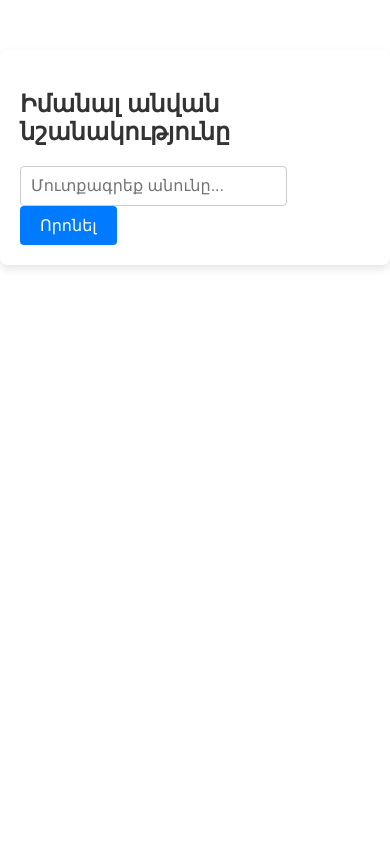
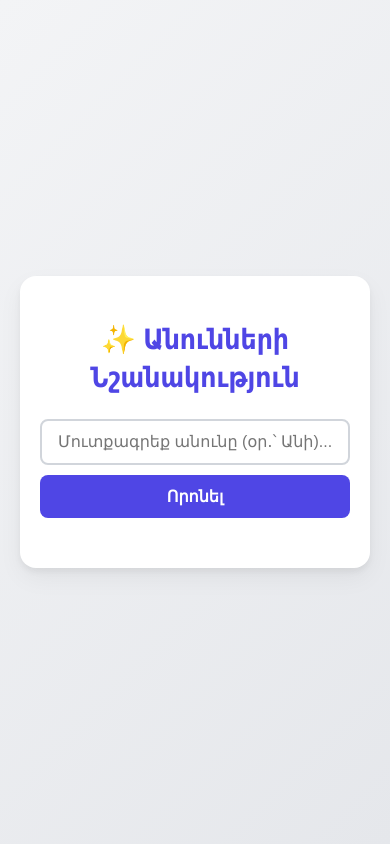
Before and after one commit to Narek201114/appNames3, a Flask app: page / in a window 390 px wide. Run offline with Flask 3, Linux system fonts and the light colour scheme.

Commit message:
Refactor index.html for improved design and layout
Updated the HTML structure and styling for better layout and responsiveness.

```diff
--- a/templates/index.html
+++ b/templates/index.html
@@ -2,34 +2,157 @@
 <html lang="hy">
 <head>
     <meta charset="UTF-8">
+    <meta name="viewport" content="width=device-width, initial-scale=1.0">
     <title>Անունների Նշանակություն</title>
     <style>
-        body { font-family: Arial, sans-serif; background-color: #f4f4f9; color: #333; max-width: 600px; margin: 50px auto; padding: 20px; background: white; border-radius: 8px; box-shadow: 0 4px 8px rgba(0,0,0,0.1); }
-        input[type="text"] { width: 70%; padding: 10px; font-size: 16px; border: 1px solid #ccc; border-radius: 4px; }
-        button { padding: 10px 20px; font-size: 16px; background-color: #007BFF; color: white; border: none; border-radius: 4px; cursor: pointer; }
-        button:hover { background-color: #0056b3; }
-        .result { margin-top: 20px; padding: 15px; background: #e9ecef; border-radius: 4px; white-space: pre-line; }
-        a { color: #007BFF; text-decoration: none; }
-        a:hover { text-decoration: underline; }
+        :root {
+            --primary-color: #4f46e5;
+            --primary-hover: #4338ca;
+            --bg-gradient: linear-gradient(135deg, #f3f4f6 0%, #e5e7eb 100%);
+            --card-bg: #ffffff;
+            --text-color: #1f2937;
+            --border-color: #d1d5db;
+        }
+
+        body {
+            font-family: 'Segoe UI', Tahoma, Geneva, Verdana, sans-serif;
+            background: var(--bg-gradient);
+            color: var(--text-color);
+            margin: 0;
+            padding: 0;
+            display: flex;
+            justify-content: center;
+            align-items: center;
+            min-height: 100vh;
+        }
+
+        .container {
+            background: var(--card-bg);
+            width: 100%;
+            max-width: 600px;
+            margin: 20px;
+            padding: 40px;
+            border-radius: 16px;
+            box-shadow: 0 10px 25px rgba(0, 0, 0, 0.05), 0 4px 6px rgba(0, 0, 0, 0.05);
+            box-sizing: border-box;
+            text-align: center;
+        }
+
+        h2 {
+            margin-bottom: 24px;
+            color: var(--primary-color);
+            font-size: 28px;
+        }
+
+        .search-box {
+            display: flex;
+            gap: 10px;
+            margin-bottom: 30px;
+        }
+
+        input[type="text"] {
+            flex: 1;
+            padding: 12px 16px;
+            font-size: 16px;
+            border: 2px solid var(--border-color);
+            border-radius: 8px;
+            outline: none;
+            transition: border-color 0.3s ease;
+        }
+
+        input[type="text"]:focus {
+            border-color: var(--primary-color);
+        }
+
+        button {
+            padding: 12px 24px;
+            font-size: 16px;
+            font-weight: 600;
+            background-color: var(--primary-color);
+            color: white;
+            border: none;
+            border-radius: 8px;
+            cursor: pointer;
+            transition: background-color 0.3s ease, transform 0.1s ease;
+        }
+
+        button:hover {
+            background-color: var(--primary-hover);
+        }
+
+        button:active {
+            transform: scale(0.98);
+        }
+
+        .result {
+            margin-top: 25px;
+            padding: 20px;
+            background: #f9fafb;
+            border-left: 5px solid var(--primary-color);
+            border-radius: 8px;
+            text-align: left;
+            animation: fadeIn 0.5s ease-in-out;
+        }
+
+        .result h3 {
+            margin-top: 0;
+            color: var(--primary-color);
+            font-size: 20px;
+        }
+
+        .result p {
+            line-height: 1.6;
+            white-space: pre-line;
+            color: #4b5563;
+        }
+
+        .source-link {
+            display: inline-block;
+            margin-top: 15px;
+            font-size: 14px;
+            color: var(--primary-color);
+            text-decoration: none;
+            font-weight: 500;
+        }
+
+        .source-link:hover {
+            text-decoration: underline;
+        }
+
+        @keyframes fadeIn {
+            from { opacity: 0; transform: translateY(10px); }
+            to { opacity: 1; transform: translateY(0); }
+        }
+
+        @media (max-width: 480px) {
+            .search-box {
+                flex-direction: column;
+            }
+            .container {
+                padding: 20px;
+            }
+        }
     </style>
 </head>
 <body>
-    <h2>Իմանալ անվան նշանակությունը</h2>
+    <div class="container">
+        <h2>✨ Անունների Նշանակություն</h2>
         <form method="POST">
-        <input type="text" name="name" placeholder="Մուտքագրեք անունը..." value="{{ name if name else '' }}" required>
+            <div class="search-box">
+                <input type="text" name="name" placeholder="Մուտքագրեք անունը (օր․՝ Անի)..." value="{{ name if name else '' }}" required>
                 <button type="submit">Որոնել</button>
+            </div>
         </form>
 
         {% if meaning %}
             <div class="result">
-            <h3>«{{ name }}» անվան նշանակությունը.</h3>
+                <h3>«{{ name }}» անվան իմաստը</h3>
                 <p>{{ meaning }}</p>
-            <p><small>Աղբյուր՝ <a href="{{ source_url }}" target="_blank">Բացել կայքը</a></small></p>
-        </div>
-    {% elif name %}
-        <div class="result">
-            <p>Ցավոք, տեղեկություն չգտնվեց:</p>
+                {% if source_url %}
+                    <a class="source-link" href="{{ source_url }}" target="_blank">🔗 Աղբյուրը (այցելել կայք)</a>
+                {% endif %}
             </div>
         {% endif %}
+    </div>
 </body>
 </html>
```
Lines whose indentation alone changed are shown as unchanged.
